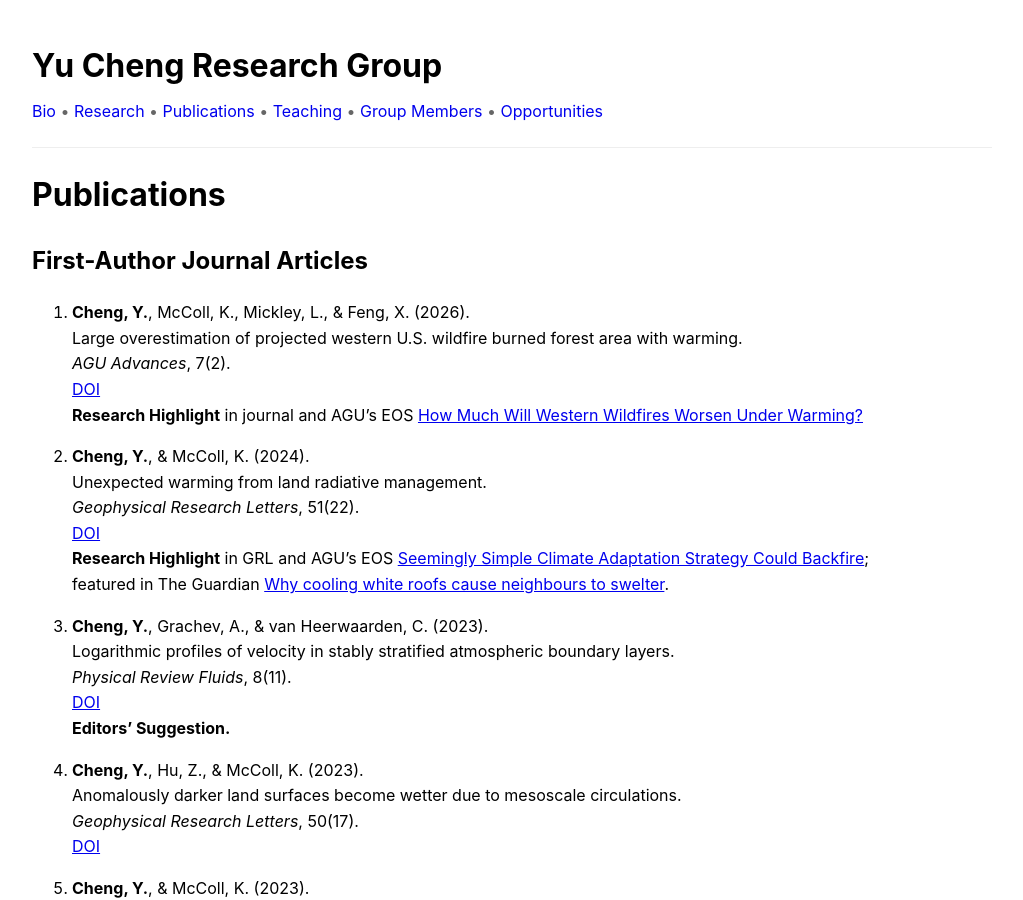
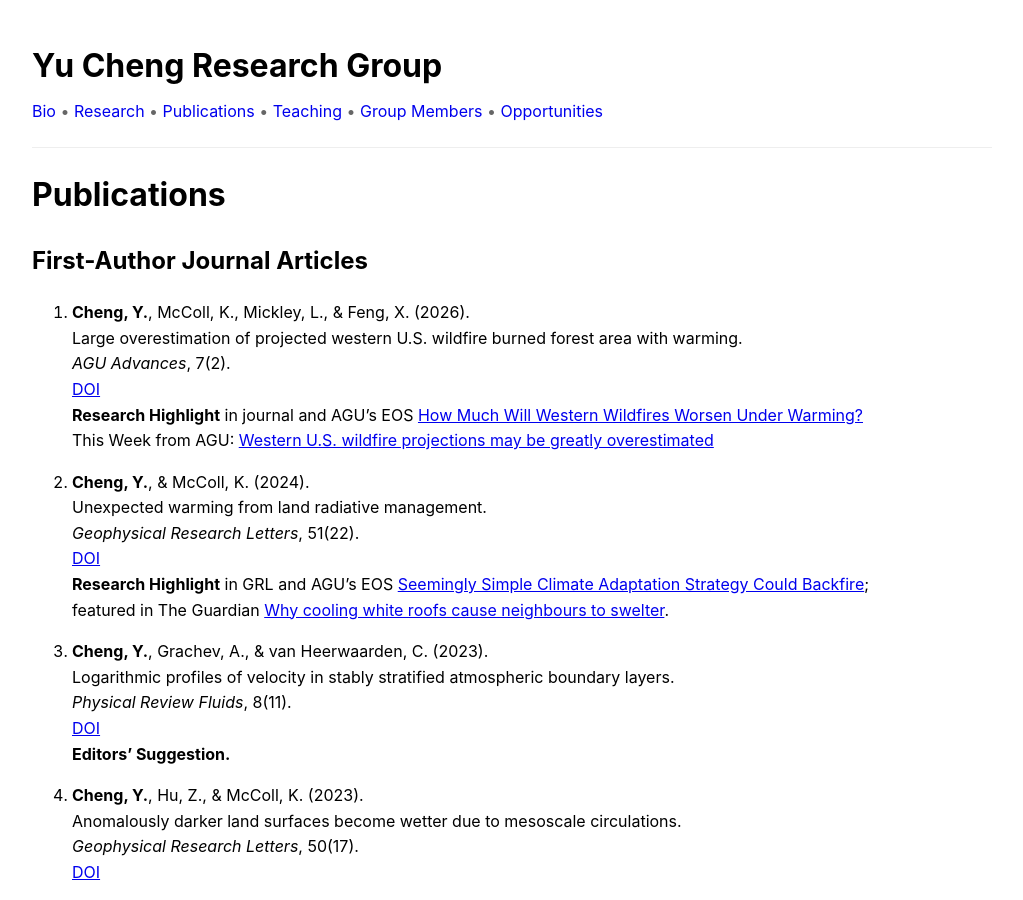
Before and after one commit to yc2965/yc2965.github.io, a Jekyll site: the page built from publications.md, in a window 1280 px wide and 900 px high. Shown: the whole window, without its empty margins (128-1151 px from the left). Built offline with Jekyll 4.4.1, drawn with Linux system fonts in a browser that asks for light colours.

Commit message:
Update publications.md

```diff
--- a/publications.md
+++ b/publications.md
@@ -12,6 +12,7 @@ title: Publications
    *AGU Advances*, 7(2).
    [DOI](https://doi.org/10.1029/2026AV002350)
    **Research Highlight** in journal and AGU’s EOS [How Much Will Western Wildfires Worsen Under Warming?](https://eos.org/research-spotlights/how-much-will-western-wildfires-worsen-under-warming)
+   This Week from AGU: [Western U.S. wildfire projections may be greatly overestimated](https://news.agu.org/4-23-2026-future-wildfires-may-burn-less-of-the-american-west-than-expected/)
 
 1. **Cheng, Y.**, & McColl, K. (2024).
    Unexpected warming from land radiative management.
```
